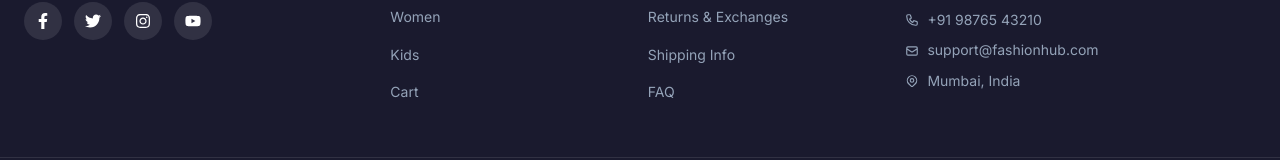
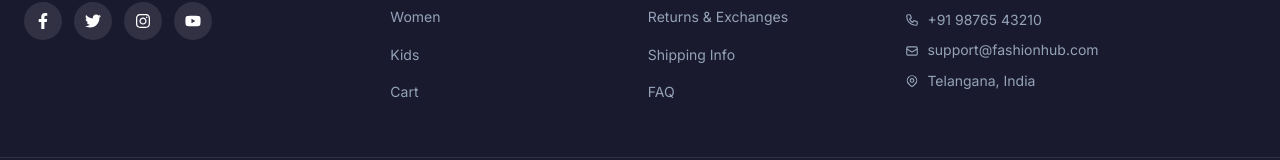
Before and after one commit to manideepreddy02999/fashion-hub, a React (Vite) app: page / in a window 1280 px wide. Shown: the part 1016-1176 px from the top of the page. Built offline with nearby package versions, Linux system fonts and the light colour scheme; no server answers.

Commit message:
footer update

```diff
--- a/src/components/Footer/Footer.jsx
+++ b/src/components/Footer/Footer.jsx
@@ -76,7 +76,7 @@ const Footer = () => {
           <div className="footer-contact">
             <p><HiOutlinePhone /> +91 98765 43210</p>
             <p><HiOutlineMail /> support@fashionhub.com</p>
-            <p><HiOutlineLocationMarker /> Mumbai, India</p>
+            <p><HiOutlineLocationMarker /> Telangana, India</p>
           </div>
         </div>
       </div>
```
